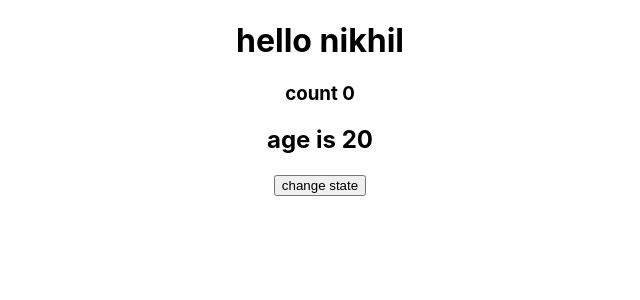
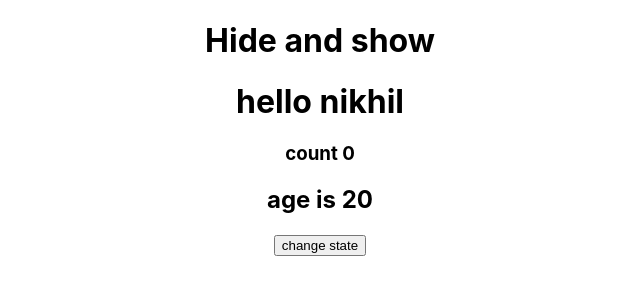
Before and after one commit to nikhilborge/react_js_study, a React (Create React App) app: page / in a window 1280 px wide. Shown: the top 300 px of the page, without its empty margins (320-960 px from the left). Built offline with nearby package versions, Linux system fonts and the light colour scheme.

Commit message:
toogle using class based components

```diff
--- a/src/Profile.js
+++ b/src/Profile.js
@@ -7,6 +7,7 @@ export default class Profile extends React.Component {
       name: "nikhil",
       age: 20,
       count: 0,
+      show:true,
     };
   }
   updateState() {
@@ -15,15 +16,23 @@ export default class Profile extends React.Component {
       count: this.state.count + 1,
     });
   }
+
   render() {
+
+
     return (
       <div>
+       {
+        this.state.show ?
+        <h1> Hide and show </h1>
+        :null
+      }
         <h1>hello {this.state.name}</h1>
         <h3>count {this.state.count}</h3>
         <h2>age is {this.state.age}</h2>
         <button
           onClick={() => {
-            this.updateState();
+            this.setState({show: !this.state.show});
           }}
         >
           change state
```
